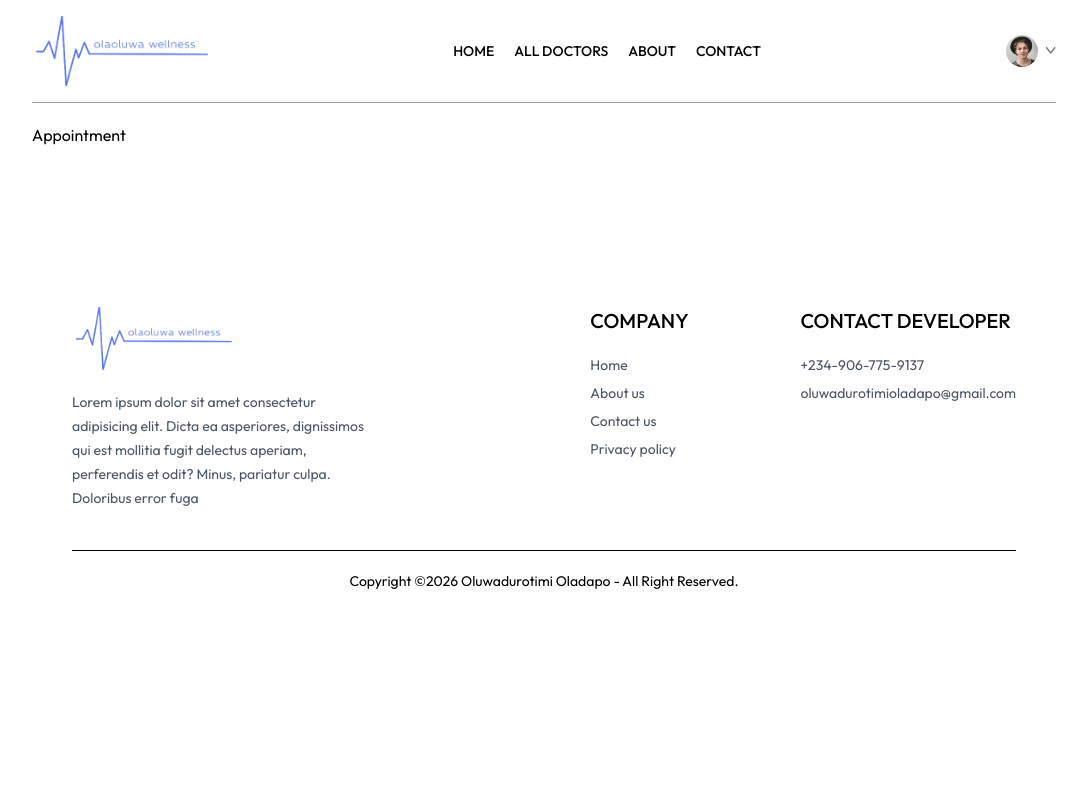
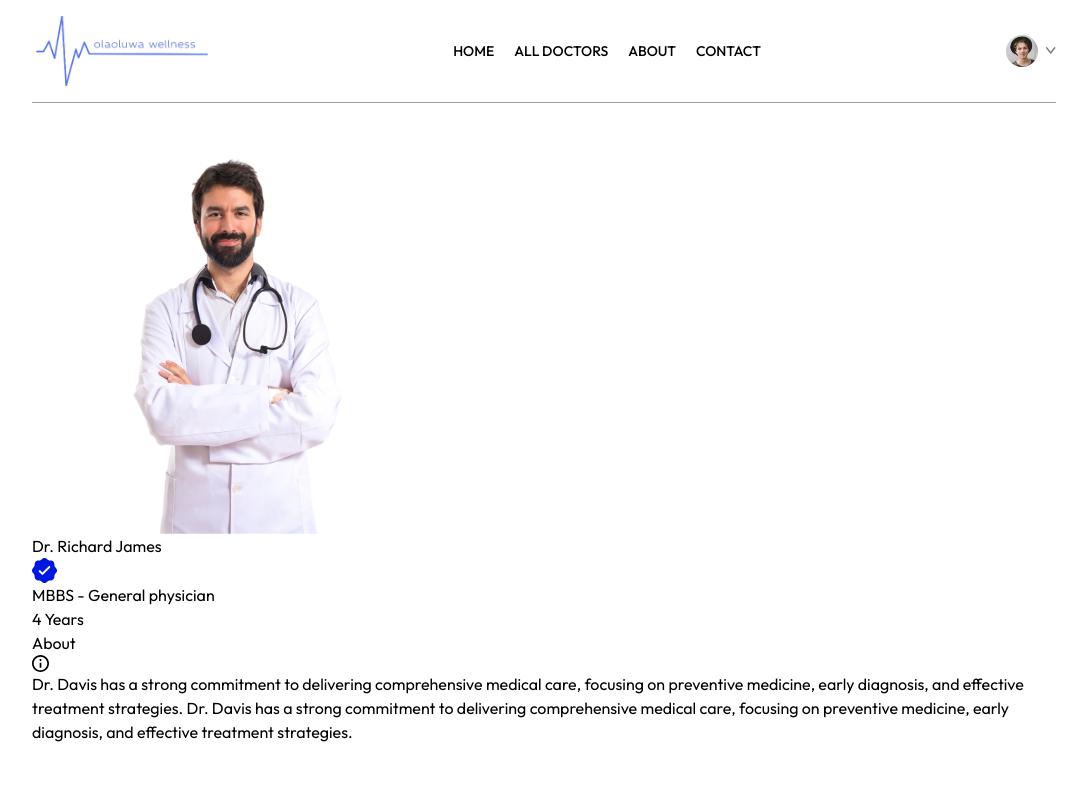
Before and after one commit to Olaoluwa19/olaoluwa-health, a React (Vite) app in the folder frontend/: page /appointment/doc1 in a window 1280 px wide. Shown: the top 800 px of the page, without its empty margins (96-1183 px from the left). Built offline with nearby package versions, Linux system fonts and the light colour scheme.

Commit message:
feat: created the Doctors About UI and populated the docInfo's

```diff
--- a/frontend/src/pages/Appointment.jsx
+++ b/frontend/src/pages/Appointment.jsx
@@ -1,3 +1,4 @@
+import { assets } from "@/assets/assets_frontend/assets";
 import { AppContext } from "@/context/AppContext";
 import { useContext, useEffect, useState } from "react";
 import { useParams } from "react-router-dom";
@@ -11,12 +12,44 @@ const Appointment = () => {
   const fetchDocInfo = async () => {
     const docInfo = doctors.find((doc) => doc._id === docId);
     setDocInfo(docInfo);
+    console.log(docInfo);
   };
 
   useEffect(() => {
     fetchDocInfo();
   }, [doctors, docId]);
-  return <div>Appointment</div>;
+  return (
+    docInfo && (
+      <div>
+        {/* ---------- Doctors Details ---------- */}
+        <div>
+          <figure>
+            <img src={docInfo.image} alt={docInfo.name} />
+          </figure>
+        </div>
+
+        <section>
+          {/* --------- Doc Info : name, degree, experience ---------- */}
+          <h2>
+            {docInfo.name} <img src={assets.verified_icon} alt="Verified" />
+          </h2>
+          <div>
+            <p>
+              {docInfo.degree} - {docInfo.speciality}
+            </p>
+            <button>{docInfo.experience}</button>
+          </div>
+          {/* --------- Doctors About ---------- */}
+          <article>
+            <h3>
+              About <img src={assets.info_icon} alt="Info" />
+            </h3>
+            <p>{docInfo.about}</p>
+          </article>
+        </section>
+      </div>
+    )
+  );
 };
 
 export default Appointment;
```
